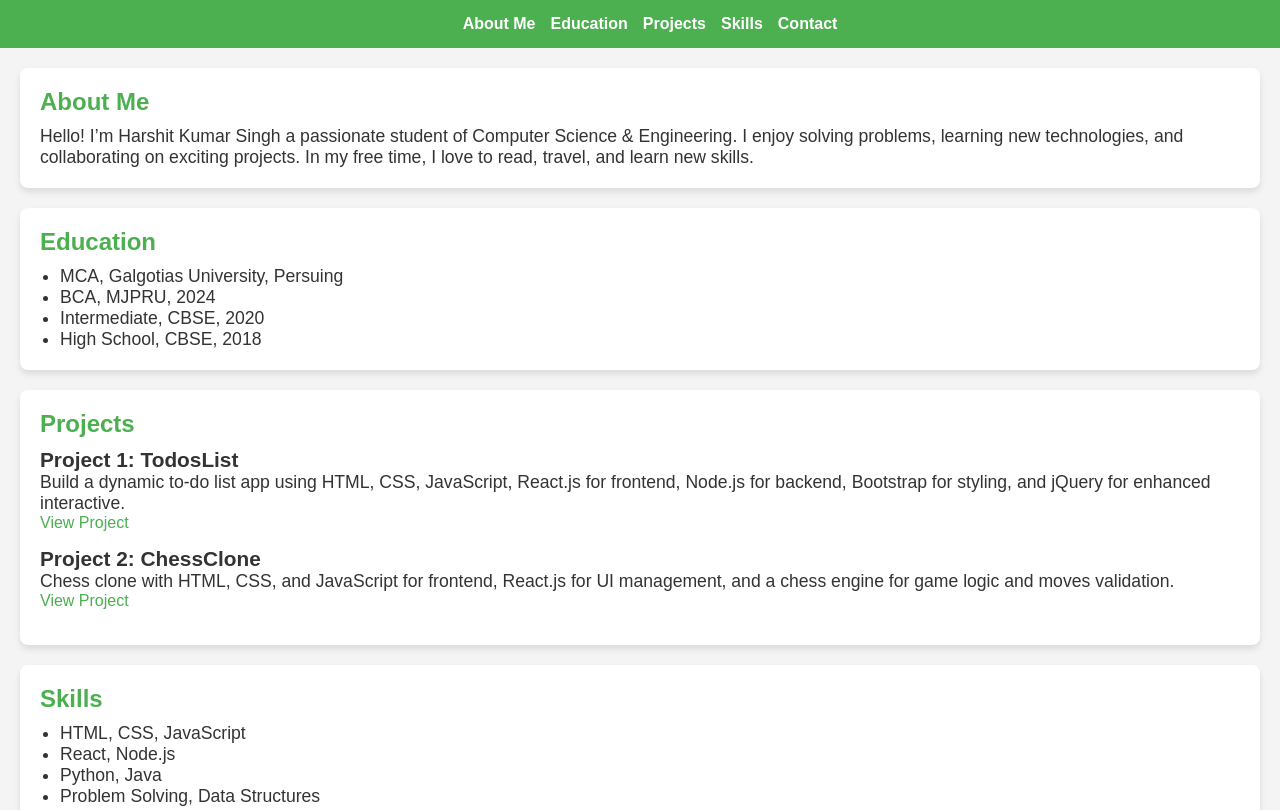
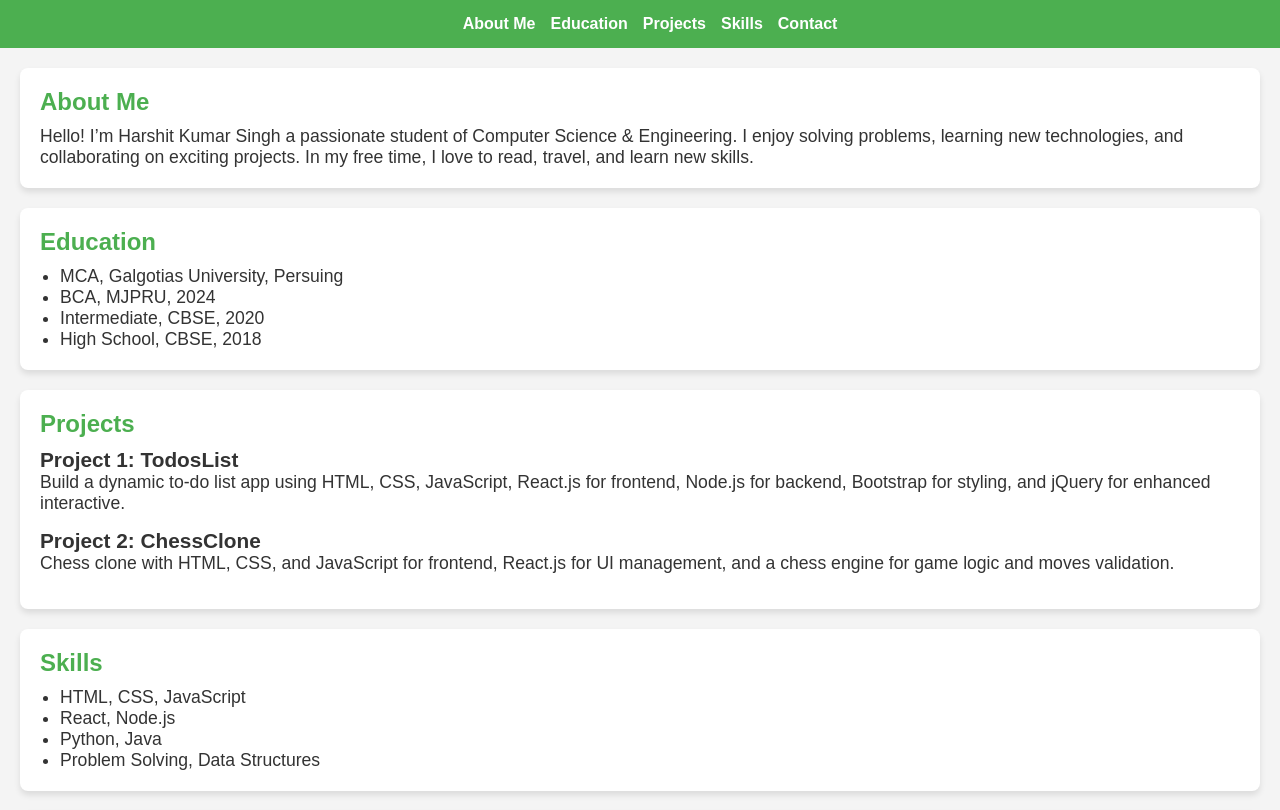
Before and after one commit to HarsOfficial98/Portfolio, a plain HTML site: page index.html in a window 1280 px wide. Shown: the top 810 px of the page. Drawn offline with Linux system fonts and the light colour scheme.

Commit message:
Update index.html

```diff
--- a/index.html
+++ b/index.html
@@ -40,12 +40,12 @@
         <div class="project">
             <h2>Project 1: TodosList</h2>
             <p>Build a dynamic to-do list app using HTML, CSS, JavaScript, React.js for frontend, Node.js for backend, Bootstrap for styling, and jQuery for enhanced interactive.</p>
-            <a href="#" target="_blank">View Project</a>
+
         </div>
         <div class="project">
             <h2>Project 2: ChessClone</h2>
             <p>Chess clone with HTML, CSS, and JavaScript for frontend, React.js for UI management, and a chess engine for game logic and moves validation.</p>
-            <a href="#" target="_blank">View Project</a>
+
         </div>
     </section>
 
```
